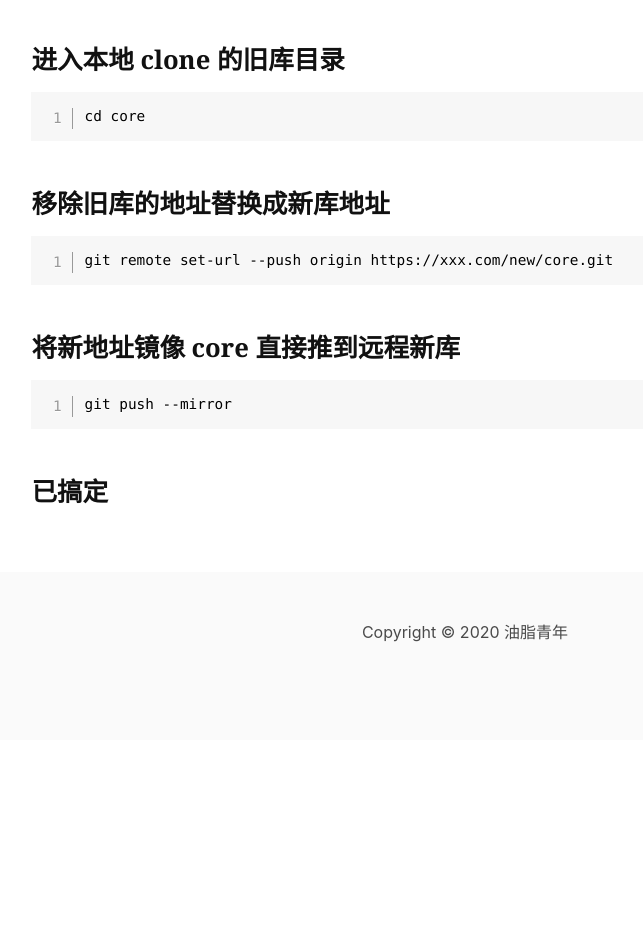
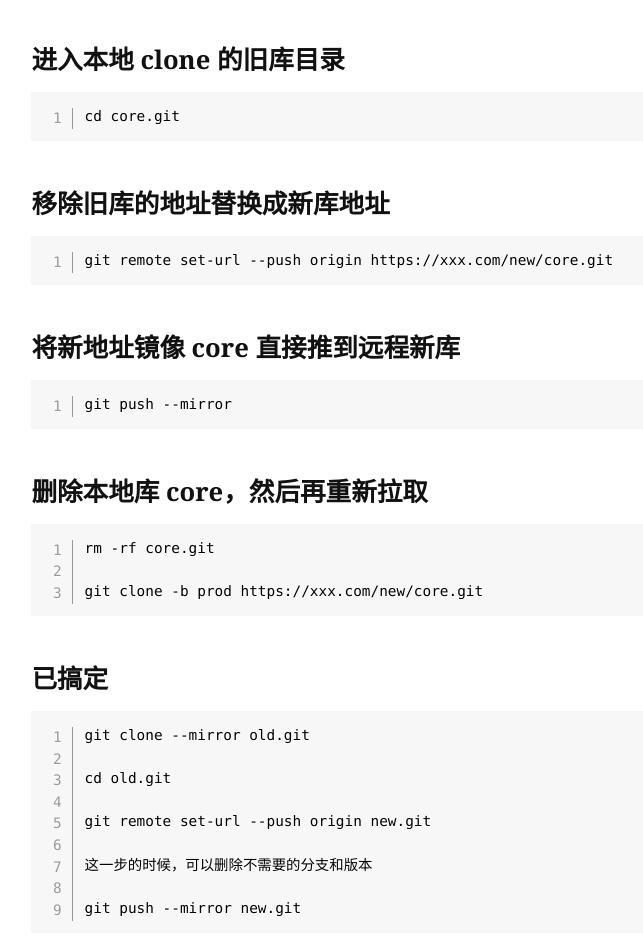
Before and after one commit to PenghuiCai/PenghuiCai.github.io, a plain HTML site: page 15905697716646.html in a window 1280 px wide. Shown: the part 498-1434 px from the top of the page, without its empty margins (175-818 px from the left). Before the commit the page ends 1238 px from the top, so only its background shows below. Drawn offline with Linux system fonts and the light colour scheme.

Commit message:
2020-05-27 18:02:45

```diff
--- a/15905697716646.html
+++ b/15905697716646.html
@@ -130,7 +130,7 @@
 
 <h2 id="toc_1">进入本地 clone 的旧库目录</h2>
 
-<pre class="line-numbers"><code class="language-text">cd core
+<pre class="line-numbers"><code class="language-text">cd core.git
 </code></pre>
 
 <h2 id="toc_2">移除旧库的地址替换成新库地址</h2>
@@ -143,7 +143,25 @@
 <pre class="line-numbers"><code class="language-text">git push --mirror
 </code></pre>
 
-<h2 id="toc_4">已搞定</h2>
+<h2 id="toc_4">删除本地库 core，然后再重新拉取</h2>
+
+<pre class="line-numbers"><code class="language-text">rm -rf core.git
+
+git clone -b prod https://xxx.com/new/core.git
+</code></pre>
+
+<h2 id="toc_5">已搞定</h2>
+
+<pre class="line-numbers"><code class="language-text">git clone --mirror old.git
+
+cd old.git
+
+git remote set-url --push origin new.git
+
+这一步的时候，可以删除不需要的分支和版本
+
+git push --mirror new.git
+</code></pre>
 
                   </article>
                   <div class="comments-wrap">
--- a/sitemap.xml
+++ b/sitemap.xml
@@ -2,7 +2,7 @@
 <urlset xmlns="http://www.sitemaps.org/schemas/sitemap/0.9">
 <url>
   <loc>https://penghuicai.github.io/</loc>
-  <lastmod>2020-05-27T17:08:06+08:00</lastmod>
+  <lastmod>2020-05-27T18:01:50+08:00</lastmod>
 </url>
 
 <url>
```
Also changed, not shown: atom.xml (+21 -3 lines).
